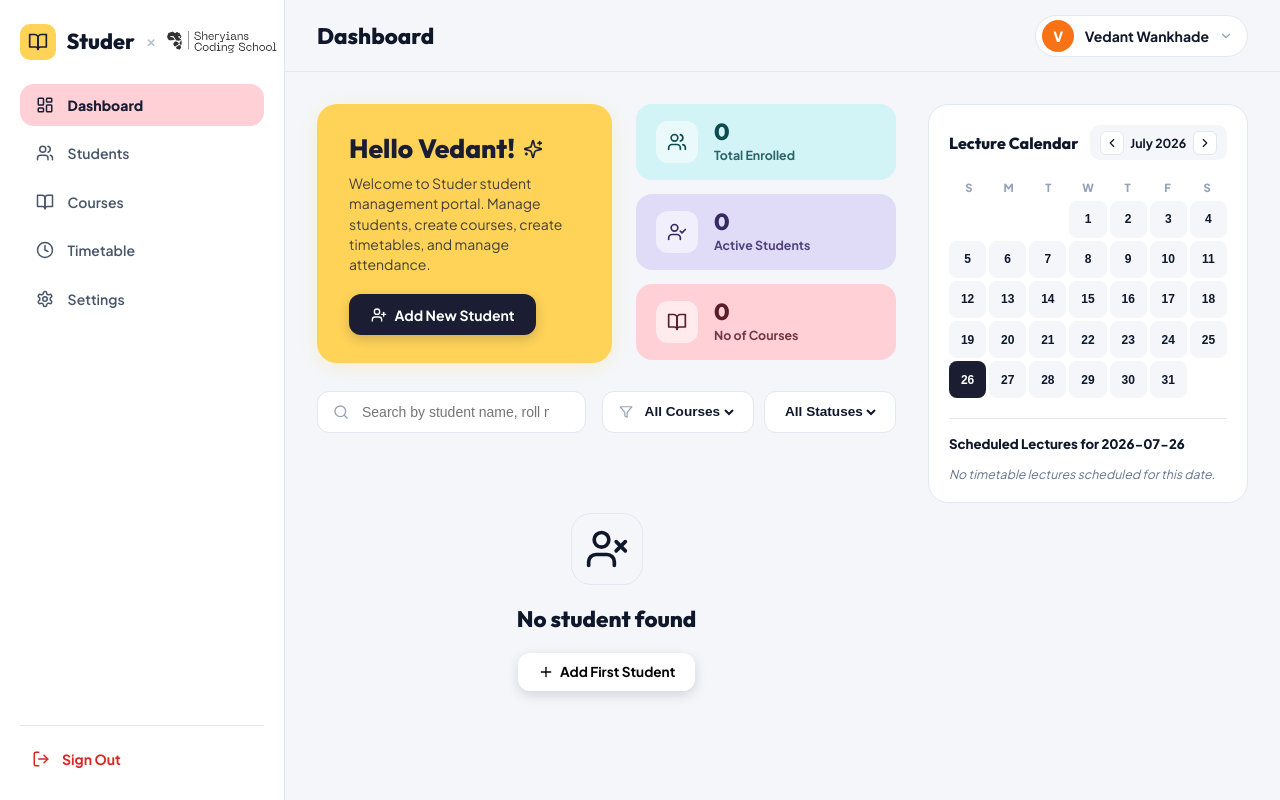
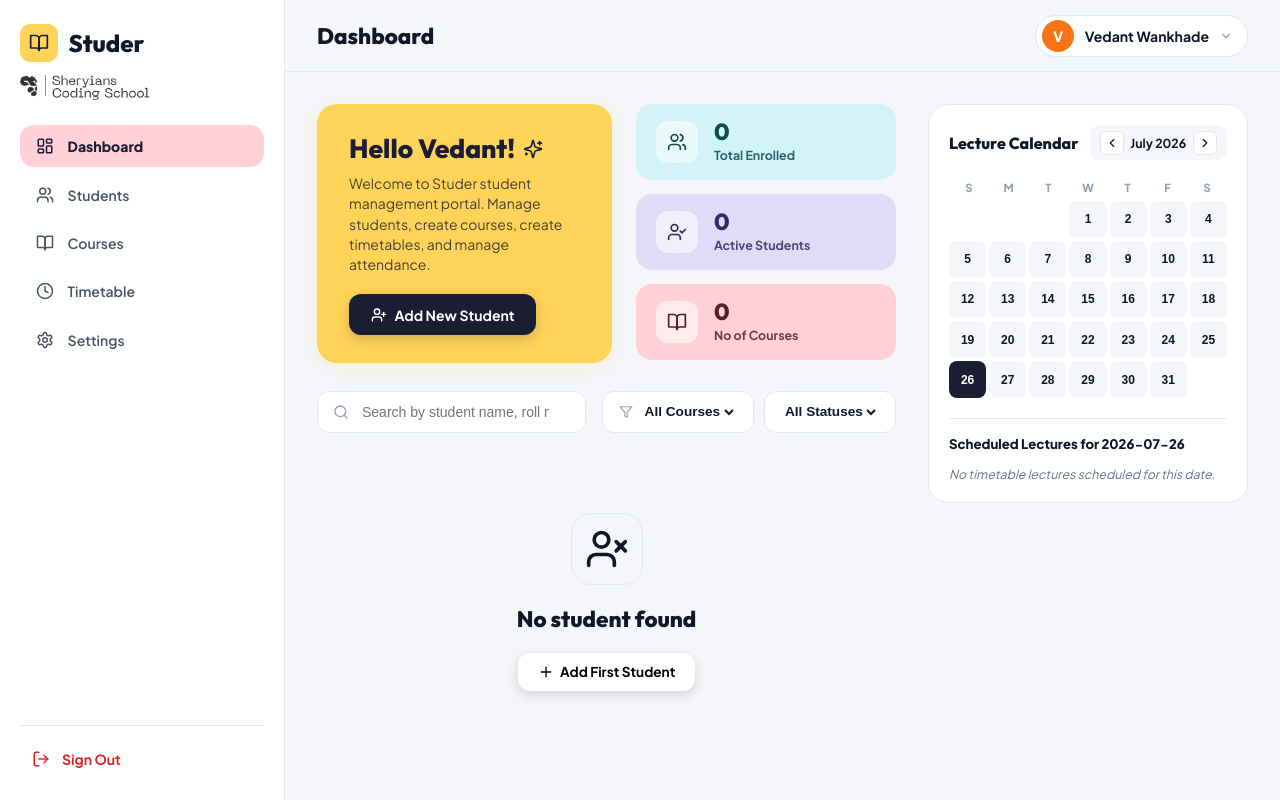
Before and after one commit to vedantwankhade123/Studer, a React (Vite) app: page / in a window 1280 px wide. Built offline with nearby package versions, Linux system fonts and the light colour scheme.

Commit message:
feat: Render Sheryians Coding School logo below Studer logo in Dashboard Sidebar

```diff
--- a/src/components/Sidebar.jsx
+++ b/src/components/Sidebar.jsx
@@ -16,14 +16,15 @@ export const Sidebar = ({ activeTab, setActiveTab, onSignOut }) => {
       <div className="sidebar-top-section">
         {/* Brand Header */}
         <div className="sidebar-brand">
-          <div className="brand-logo-box">
-            <BookOpen size={20} />
+          <div className="sidebar-brand-top">
+            <div className="brand-logo-box">
+              <BookOpen size={20} />
+            </div>
+            <div className="brand-text">
+              <h2>Studer</h2>
+            </div>
           </div>
-          <div className="brand-text">
-            <h2>Studer</h2>
-          </div>
-          <span className="brand-divider">✕</span>
-          <img src={sheryiansLogo} alt="Sheryians Logo" className="sheryians-logo-img" />
+          <img src={sheryiansLogo} alt="Sheryians Logo" className="sheryians-logo-img-below" />
         </div>
 
         {/* Navigation Items */}
--- a/src/index.css
+++ b/src/index.css
@@ -301,14 +301,21 @@ html, body {
 
 .sidebar-brand {
   display: flex;
+  flex-direction: column;
+  align-items: flex-start;
+  gap: 0.6rem;
+  width: 100%;
+}
+
+.sidebar-brand-top {
+  display: flex;
   align-items: center;
   gap: 0.65rem;
-  width: 100%;
 }
 
 .sidebar-brand .brand-logo-box {
-  width: 36px;
-  height: 36px;
+  width: 38px;
+  height: 38px;
   background: var(--yellow-hero);
   color: var(--sidebar-active-text);
   border-radius: 10px;
@@ -321,28 +328,21 @@ html, body {
 
 .sidebar-brand .brand-text h2 {
   font-family: var(--font-heading);
-  font-size: 1.35rem;
+  font-size: 1.5rem;
   font-weight: 800;
   color: var(--text-main);
   line-height: 1;
   margin: 0;
 }
 
-.sidebar-brand .brand-divider {
-  color: #94a3b8;
-  font-size: 0.7rem;
-  font-weight: 700;
-  opacity: 0.7;
-  margin: 0 1px;
-}
-
-.sidebar-brand .sheryians-logo-img {
+.sheryians-logo-img-below {
   height: 28px;
   width: auto;
-  max-width: 110px;
+  max-width: 130px;
   object-fit: contain;
   display: block;
   filter: brightness(0.2);
+  margin-top: 0.1rem;
 }
 
 .brand-logo-box {
```
